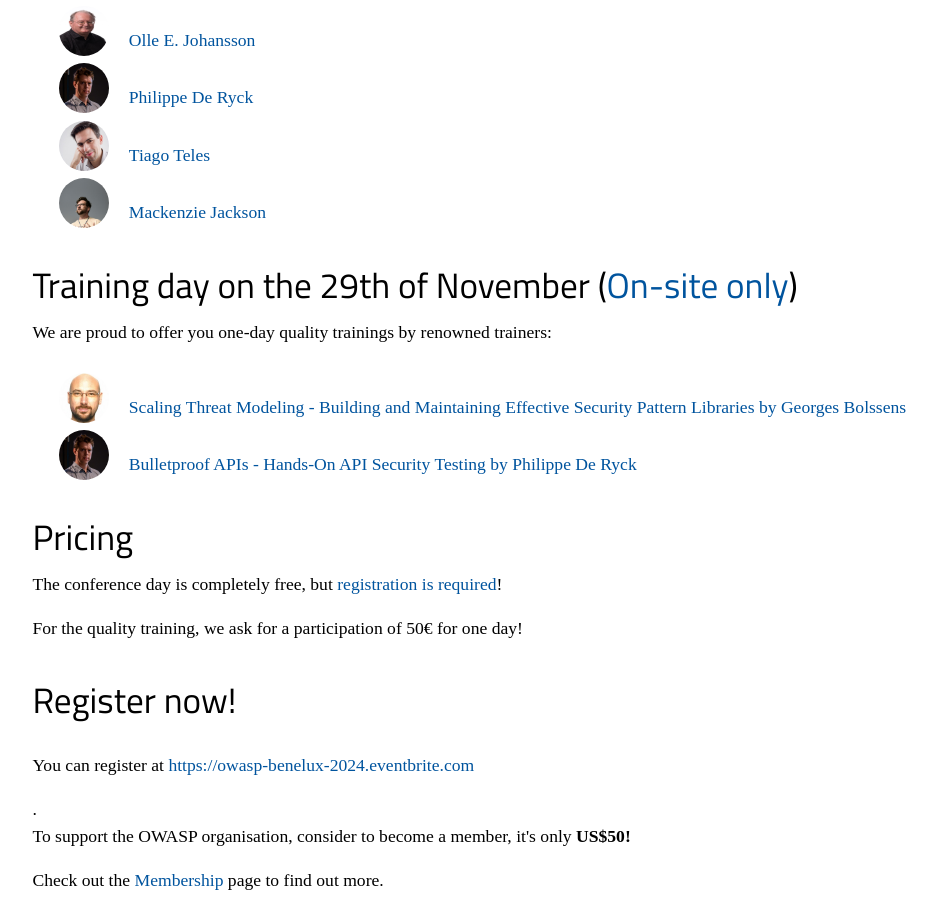
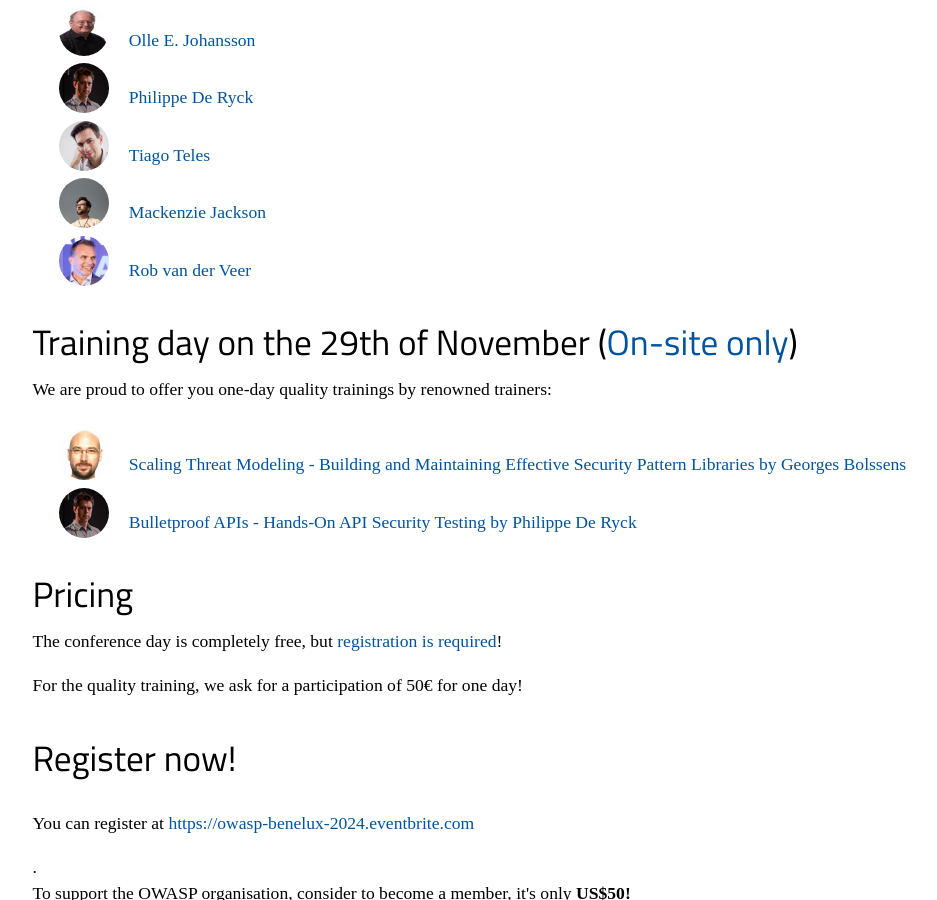
Before and after one commit to dm-17/Owasp-BeNeLux-Days-2024, a Jekyll site: the page built from index.html, in a window 1280 px wide and 900 px high, scrolled down 921 px. Shown: the whole window, without its empty margins (38-975 px from the left). Built offline with Jekyll 4.4.1, drawn with Linux system fonts in a browser that asks for light colours; some web fonts are replaced.

Commit message:
Closing keynote speaker

```diff
--- a/_data/conference.yml
+++ b/_data/conference.yml
@@ -314,13 +314,13 @@
   display : yes
   confirmed: yes
 
-- image   : owasp_logo.png
+- image   : rob.png
   day     : 28/11/2024
   time    : 16:45 - 17:30
-  name    : coming soon...
-  bio     :
+  name    : Rob van der Veer
+  bio     : coming soon...
   title   : Closing Keynote
-  abstract:
+  abstract: coming soon...
   linkedin:
   x_handle:
   feed    :
```
